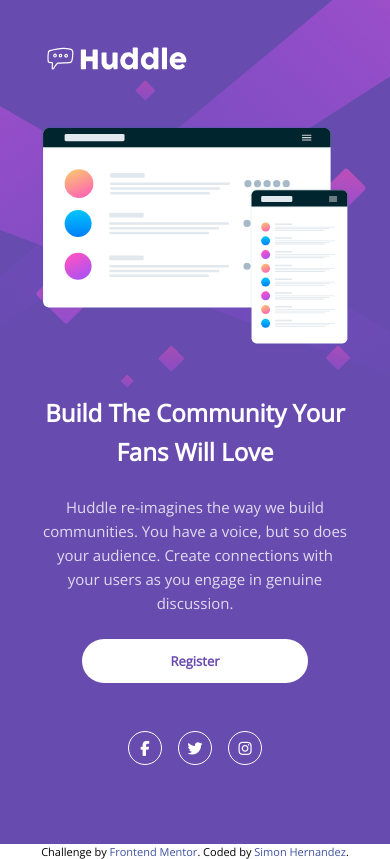
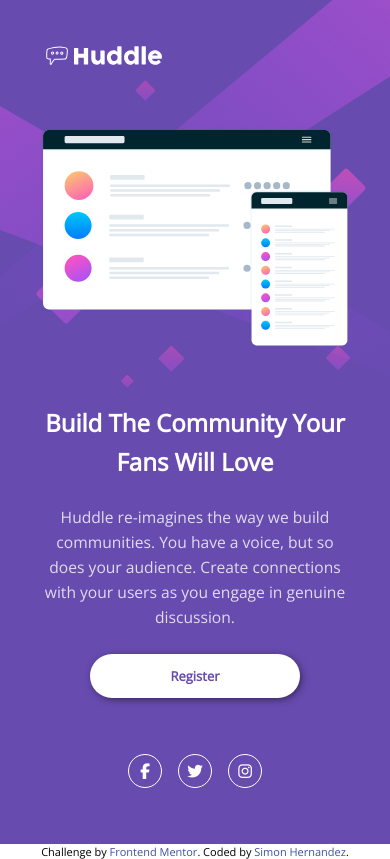
Before and after one commit to simonhernandez/huddleLandingPageSingleIntro, a plain HTML site: page index.html in a window 390 px wide. Drawn offline with nearby package versions, Linux system fonts and the light colour scheme.

Commit message:
Modified CSS File
Finished CSS Styling for Mobile Version

```diff
--- a/css/styles.css
+++ b/css/styles.css
@@ -11,13 +11,14 @@
 
     --fs-h1: 1.5rem;
     --fs-big: 1.3rem;
-    --fs-normal: .938rem;
+    --fs-normal: .978rem;
     --fs-small: .813rem;
     --fs-icon: 1.2rem;
 
     --fw-reg: 400;
     --fw-bold: 700;
     /* Box Shadow */
+    --bxs-btn: 2px 2px 10px -2.5px rgba(0,0,0,0.75);
     /* Others */
 }
 @media screen and (min-width:768px){
@@ -73,12 +74,13 @@ h1{font-size: var(--fs-h1);}
 .btn--primary{
     background-color: var(--clr-white);
     color: var(--clr-violet);
-    padding: .8rem 5.5rem;
+    padding: .8rem 5rem;
     border-radius: 1.6rem;
+    box-shadow: var(--bxs-btn);
 }
 /* ---- Header Styles ---- */
 .header{
-    height: 100vh;
+    min-height: 100vh;
     background-color: var(--clr-violet);
     background-blend-mode: lighten;
     background-image: url(/images/bg-mobile.svg);
@@ -90,13 +92,13 @@ h1{font-size: var(--fs-h1);}
 }
 .header .wrapper> *:not(:last-child),
 .hero-container > *:not(:last-child){
-    margin-bottom: 3rem;
+    margin-bottom: 3.5rem;
 }
 .hero__text-container > *:not(:last-child){
     margin-bottom: 1.5rem;
 }
 .logo-container{
-    max-width: 150px;
+    max-width: 125px;
 }
 .hero__text-container{
     line-height: 1.6;
```
